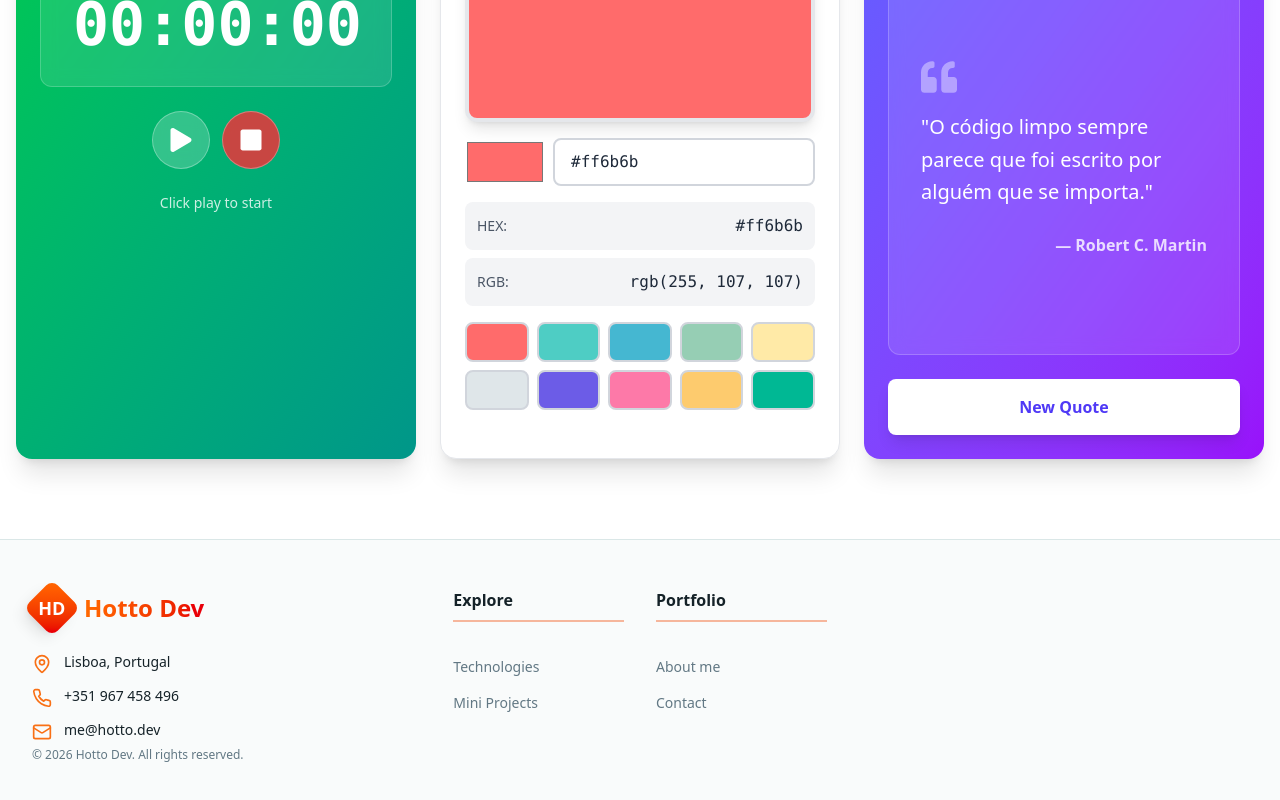
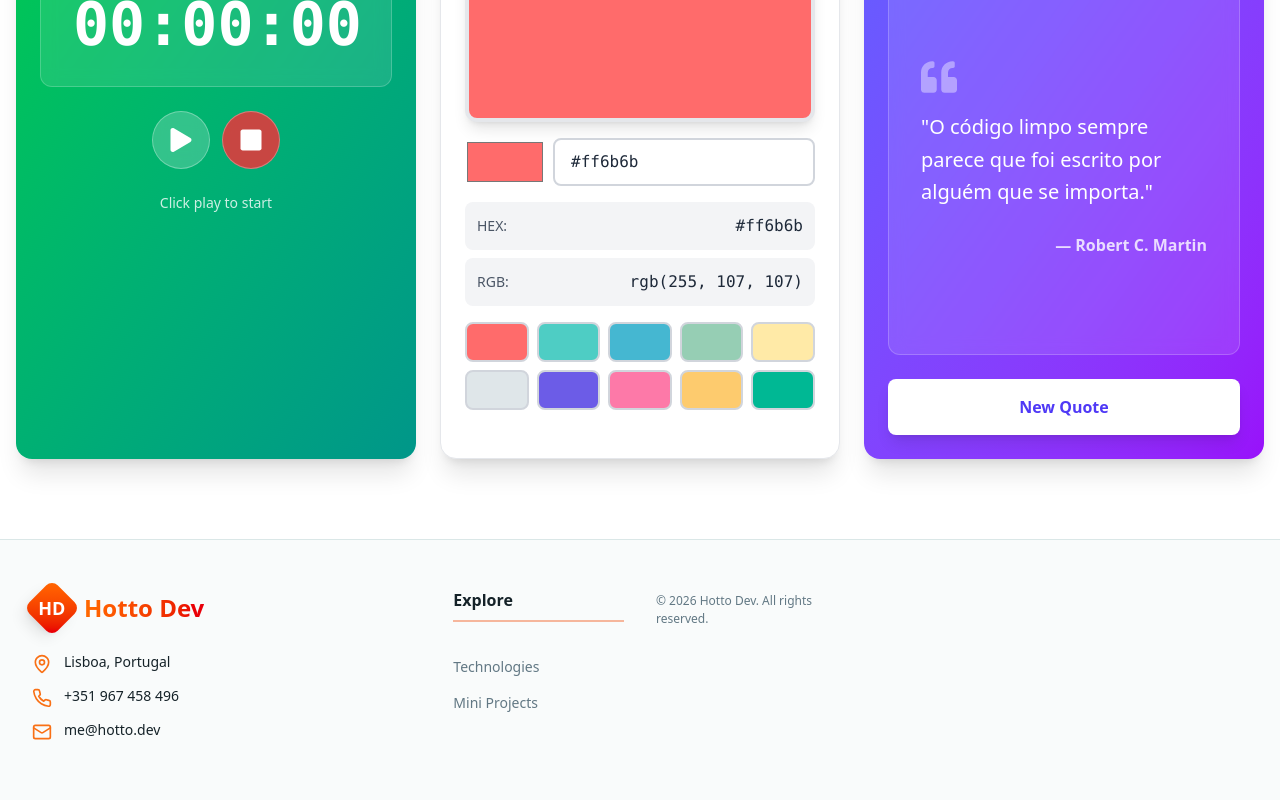
Before and after one commit to Hotto-Fraga/SIte_Hotto_dev, a Next.js app: page / in a window 1280 px wide. Shown: the part 2135-2935 px from the top of the page. Built offline with nearby package versions, Linux system fonts and the light colour scheme.

Commit message:
fix: remove portfolio div

```diff
--- a/src/components/Footer/Footer.tsx
+++ b/src/components/Footer/Footer.tsx
@@ -80,29 +80,12 @@ export default function Footer() {
                 ))}
               </ul>
             </div>
-
-            {/* Secção Empresa */}
-            <div className="footer-nav-section">
-              <h4 className="footer-nav-title">
-                Portfolio
-              </h4>
-              <ul className="footer-nav-list">
-                {navigation.portfolio.map((item) => (
-                  <li key={item.name}>
-                    <a href={item.href} className="footer-nav-link">
-                      {item.name}
-                    </a>
-                  </li>
-                ))}
-              </ul>
-            </div>
-          </div>
-        </div>
-        {/* Secção de Direitos Autorais */}
         <p className="footer-copyright-year">
           &copy; {new Date().getFullYear()} Hotto Dev. All rights reserved.
         </p>
       </div>
+    </div>
+  </div>
     </footer>
   );
 }
```
